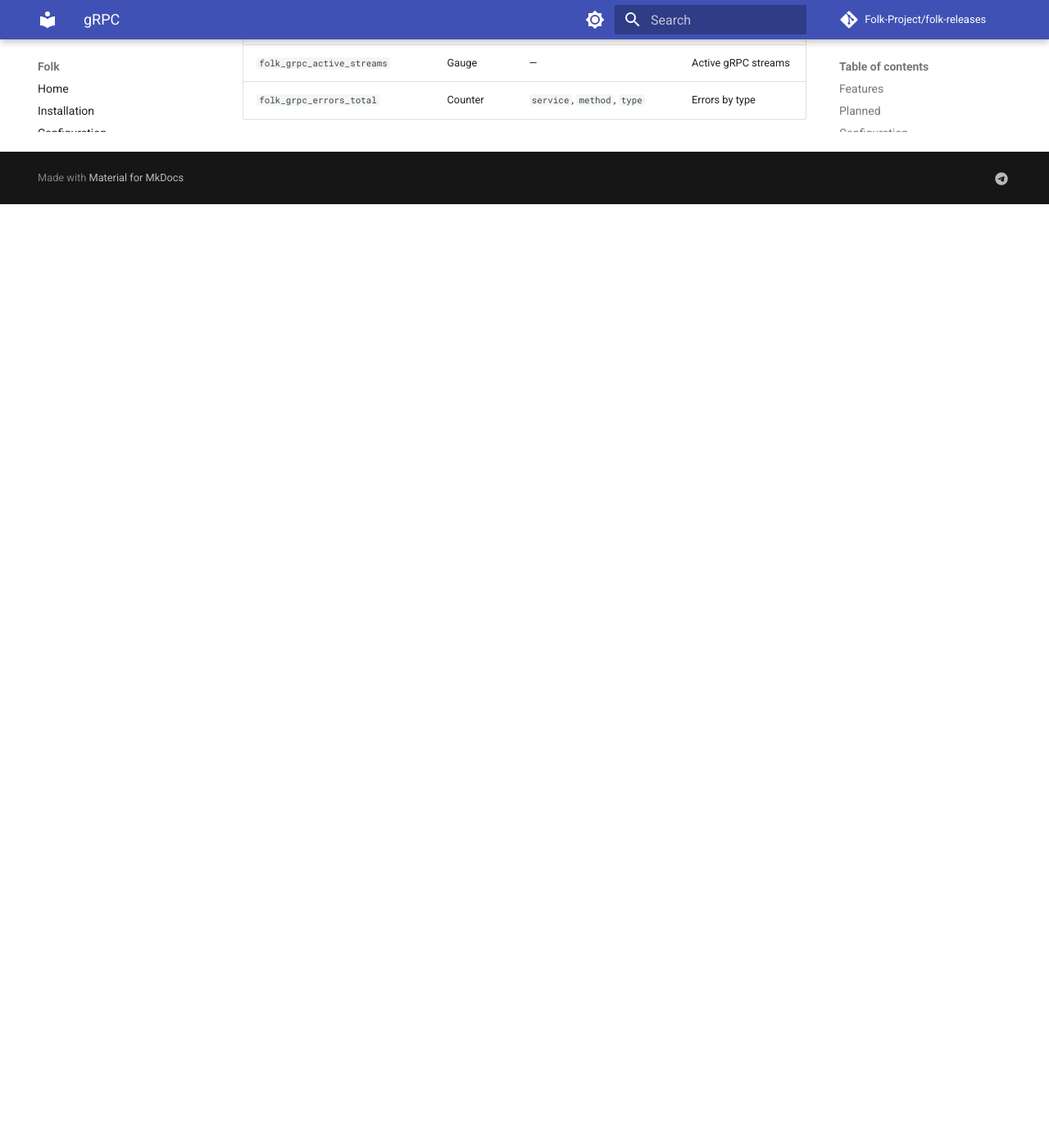
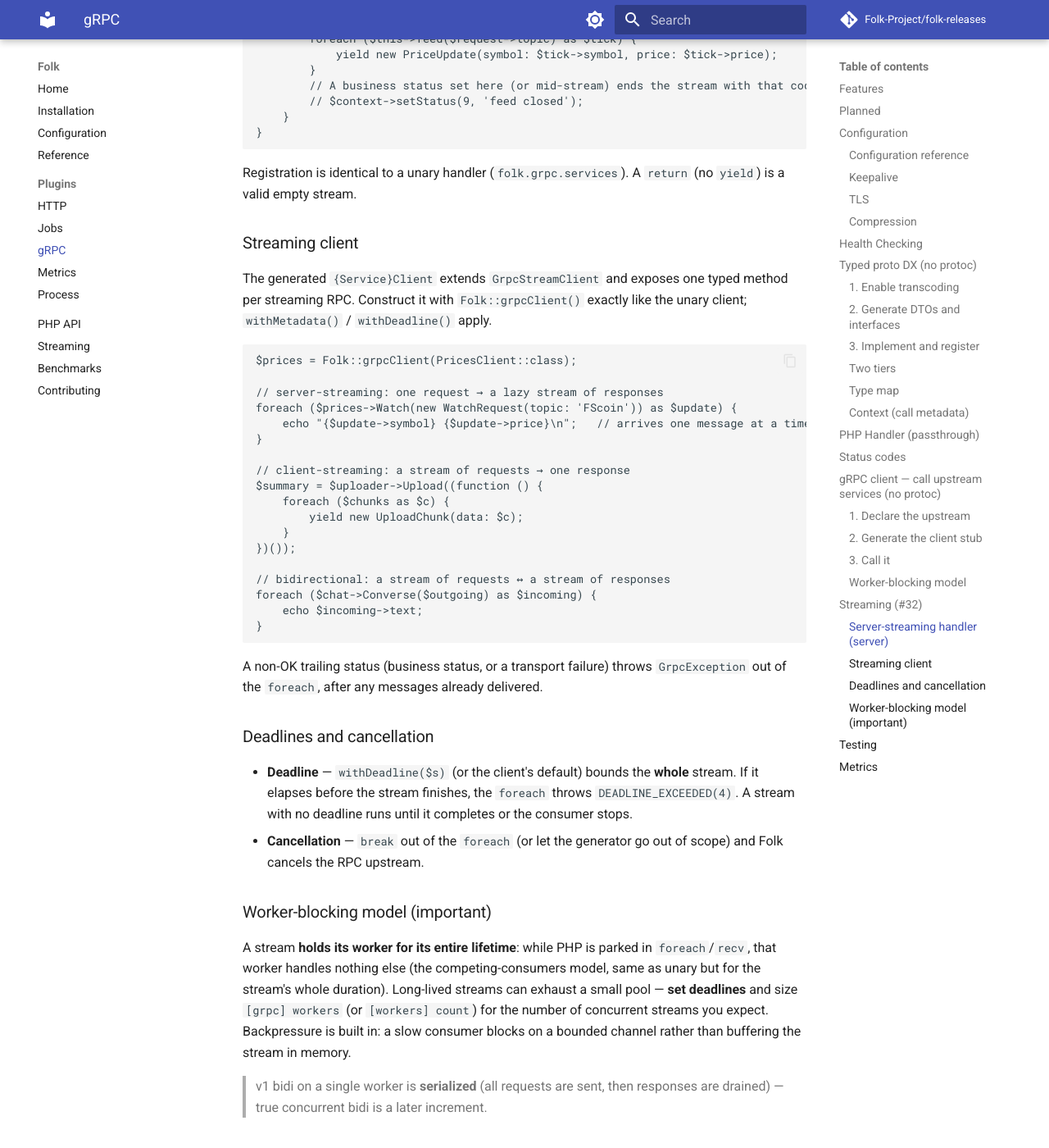
Before and after one commit to Folk-Project/folk-releases, an MkDocs documentation site: the page built from docs/plugins/grpc.md, in a window 1280 px wide and 1400 px high, scrolled down 10170 px. Shown: the whole window at 82% size. Built offline with MkDocs 1.6.1 and Material for MkDocs 9.7.7, drawn with Linux system fonts in a browser that asks for light colours; comment, search, counter and statistics services are not loaded; before the commit the page ends 10419 px from its top, so only the background shows below that; some of the changed text lies outside the part shown.

Commit message:
docs: gRPC streaming (phase 88b, #32) + build-manifest 0.2.10
- plugins/grpc.md: Streaming section (server-streaming handler, server/client/bidi
  streaming client, deadlines/cancellation, worker-blocking model + backpressure).
- reference.md: streaming reuses [grpc.clients.*] (no new keys).
- RELEASE_NOTES.md: phase 88b (only-current-phase).
- build-manifest 0.2.10: builder 0.2.18, grpc "0.6.*" (pulls folk-ext 0.6.1 /
  folk-api 0.3.3). Prebuilt .so must be rebuilt (GHCR — manual).

Co-Authored-By: Claude Opus 4.8 (1M context) <noreply@anthropic.com>

````diff
--- a/docs/plugins/grpc.md
+++ b/docs/plugins/grpc.md
@@ -7,6 +7,7 @@ Native gRPC server with reflection and health checking. Built on [tonic](https:/
 - Unary gRPC calls with dispatch to PHP workers
 - **Typed proto DX**: proto↔native transcoding + DTO/interface generation, no protoc ([see below](#typed-proto-dx-no-protoc))
 - **gRPC client**: call upstream services from PHP with typed DTOs, no protoc — deadlines, retries, load balancing, TLS/mTLS ([see below](#grpc-client--call-upstream-services-no-protoc))
+- **Streaming**: server-streaming handler (`yield`); server/client/bidi streaming client (`foreach`/iterable) with typed DTOs, deadlines, cancellation ([see below](#streaming-32))
 - Server reflection via proto files (grpcurl, Postman auto-discovery)
 - Automatic proto import resolution
 - gRPC Health Checking Protocol (grpc.health.v1)
@@ -21,7 +22,7 @@ Native gRPC server with reflection and health checking. Built on [tonic](https:/
 
 ## Planned
 
-- Streaming (client / server / bidirectional) — [#32](https://github.com/Folk-Project/folk-releases/issues/32)
+- Client-streaming / bidi on the **server** side (a handler receiving a request stream) — [#32](https://github.com/Folk-Project/folk-releases/issues/32); server-streaming server + all client streaming shipped
 
 ## Configuration
 
@@ -364,8 +365,96 @@ upstream responds (the same competing-consumers model as `jobs.push`). A slow
 upstream ties up a worker, so **always set a deadline** and size your worker pool
 accordingly. Channels are pooled per worker (lazy, kept alive across requests).
 
-> Unary only in this release. Streaming (client/server/bidirectional) is tracked
-> in [#32](https://github.com/Folk-Project/folk-releases/issues/32).
+## Streaming ([#32](https://github.com/Folk-Project/folk-releases/issues/32))
+
+Folk streams gRPC with the same no-`protoc` typed-DTO model, over a dedicated
+async bridge (the unary path is strictly one-in-one-out). A streaming RPC is
+declared in `.proto` the usual way; the generator emits the streaming shapes.
+
+**This release ships:**
+
+- **server-streaming server** — a Folk handler *yields* a stream of responses;
+- **server / client / bidirectional streaming client** — PHP drains or feeds a
+  stream over a `foreach` / iterable.
+
+Client-streaming and bidi on the **server** side (a Folk handler *receiving* a
+request stream) are not in this release — the client already does all three.
+
+### Server-streaming handler (server)
+
+The generated interface types a server-streaming method as `iterable`; the
+handler `yield`s response DTOs, one gRPC message per `yield`:
+
+```php
+use Folk\Sdk\Grpc\Context;
+
+class PricesService implements PricesInterface
+{
+    /** @return iterable<PriceUpdate> */
+    public function Watch(WatchRequest $request, Context $context): iterable
+    {
+        foreach ($this->feed($request->topic) as $tick) {
+            yield new PriceUpdate(symbol: $tick->symbol, price: $tick->price);
+        }
+        // A business status set here (or mid-stream) ends the stream with that code:
+        // $context->setStatus(9, 'feed closed');
+    }
+}
+```
+
+Registration is identical to a unary handler (`folk.grpc.services`). A `return`
+(no `yield`) is a valid empty stream.
+
+### Streaming client
+
+The generated `{Service}Client` extends `GrpcStreamClient` and exposes one typed
+method per streaming RPC. Construct it with `Folk::grpcClient()` exactly like the
+unary client; `withMetadata()` / `withDeadline()` apply.
+
+```php
+$prices = Folk::grpcClient(PricesClient::class);
+
+// server-streaming: one request → a lazy stream of responses
+foreach ($prices->Watch(new WatchRequest(topic: 'FScoin')) as $update) {
+    echo "{$update->symbol} {$update->price}\n";   // arrives one message at a time
+}
+
+// client-streaming: a stream of requests → one response
+$summary = $uploader->Upload((function () {
+    foreach ($chunks as $c) {
+        yield new UploadChunk(data: $c);
+    }
+})());
+
+// bidirectional: a stream of requests ↔ a stream of responses
+foreach ($chat->Converse($outgoing) as $incoming) {
+    echo $incoming->text;
+}
+```
+
+A non-OK trailing status (business status, or a transport failure) throws
+`GrpcException` out of the `foreach`, after any messages already delivered.
+
+### Deadlines and cancellation
+
+- **Deadline** — `withDeadline($s)` (or the client's default) bounds the **whole**
+  stream. If it elapses before the stream finishes, the `foreach` throws
+  `DEADLINE_EXCEEDED(4)`. A stream with no deadline runs until it completes or the
+  consumer stops.
+- **Cancellation** — `break` out of the `foreach` (or let the generator go out of
+  scope) and Folk cancels the RPC upstream.
+
+### Worker-blocking model (important)
+
+A stream **holds its worker for its entire lifetime**: while PHP is parked in
+`foreach`/`recv`, that worker handles nothing else (the competing-consumers model,
+same as unary but for the stream's whole duration). Long-lived streams can exhaust
+a small pool — **set deadlines** and size `[grpc] workers` (or `[workers] count`)
+for the number of concurrent streams you expect. Backpressure is built in: a slow
+consumer blocks on a bounded channel rather than buffering the stream in memory.
+
+> v1 bidi on a single worker is **serialized** (all requests are sent, then
+> responses are drained) — true concurrent bidi is a later increment.
 
 ## Testing
 
````
Also changed, not shown: RELEASE_NOTES.md (+34 -94 lines), build-manifest.toml (+10 -3 lines), docs/reference.md (+4 -0 lines).
